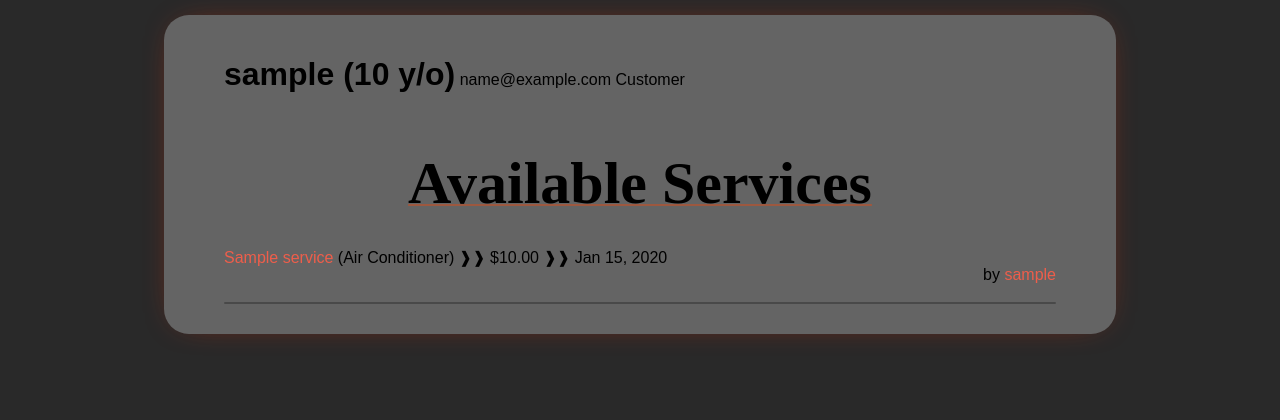
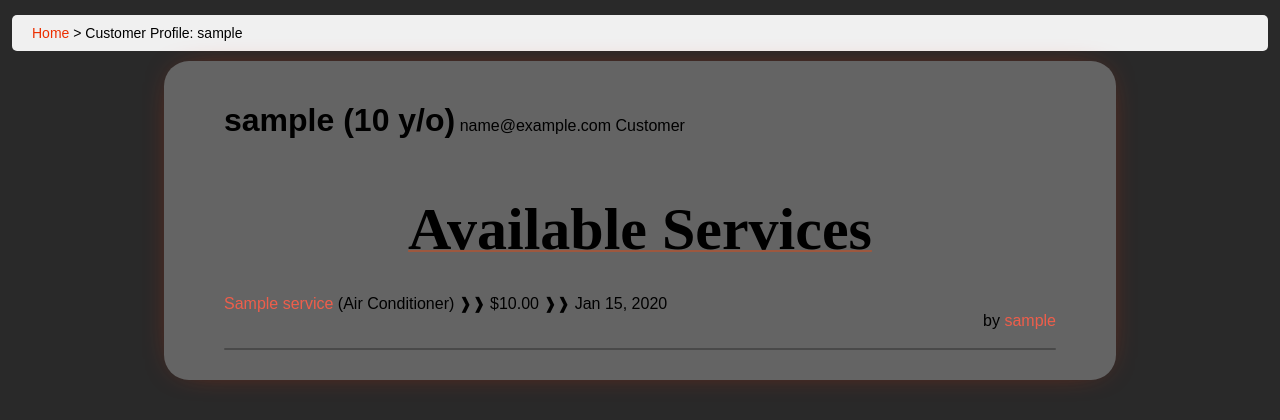
Before and after one commit to Bshisia/netfix, a Django app: template users/templates/users/profile.html in a window 1280 px wide. Shown: the part 61-481 px from the top of the page. Run offline with Django 3.2, Linux system fonts and the light colour scheme; a user stored in the database is signed in; tables that the repository leaves empty hold one stand-in row (values such as "Sample post"); the template is opened without the code that fills it: values that come from a table or form of the project are taken from there, most other values are stand-ins (such as "Sample title", 1, 10 or a date in 2020).

Commit message:
Add breadcrumb navigation to user profile page

```diff
--- a/users/templates/users/profile.html
+++ b/users/templates/users/profile.html
@@ -1,6 +1,17 @@
 {% extends 'main/base.html' %}
 {% block title %}
     User Profile
+{% endblock %}
+
+{% block breadcrumb %}
+<div class="breadcrumb">
+    <a href="/">Home</a> >
+    {% if user.is_customer %}
+        Customer Profile: {{ user.username }}
+    {% else %}
+        Company Profile: {{ user.username }}
+    {% endif %}
+</div>
 {% endblock %}
 
 {% block content %}
```
